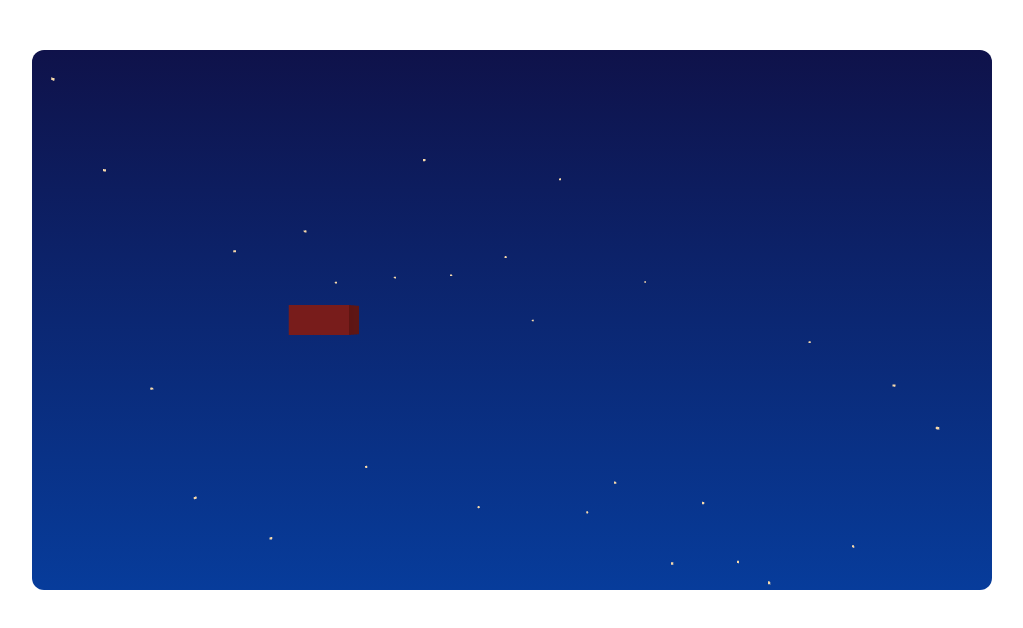
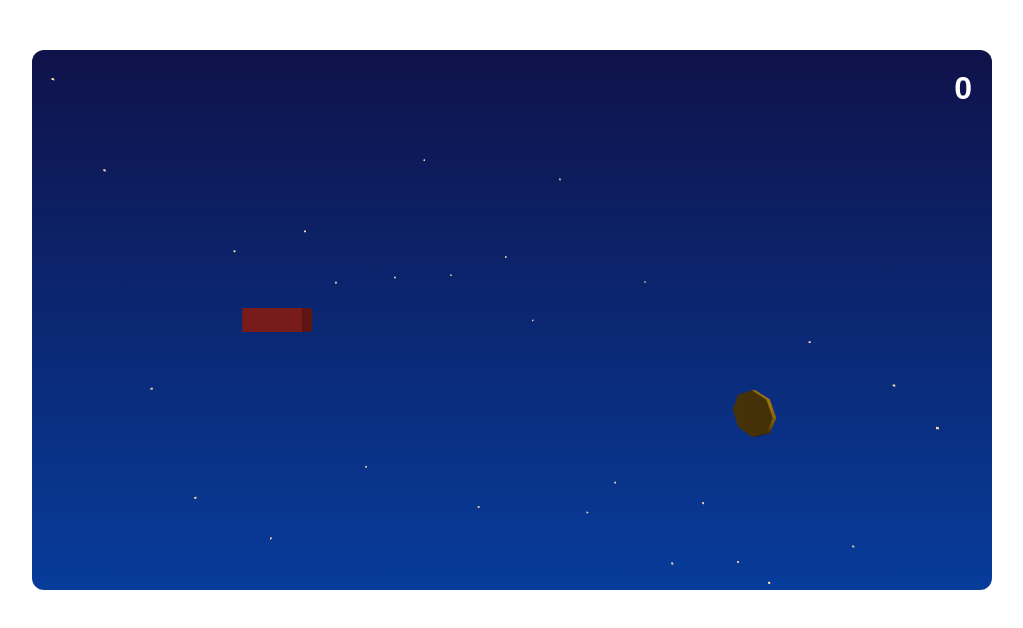
Before and after one commit to tommwrobel/cargame, a plain HTML site: page index.html in a window 1280 px wide. Shown: the whole page, without its empty margins (128-1151 px from the left). Drawn offline with nearby package versions, Linux system fonts and the light colour scheme; animation ran at ten frames a second.

Commit message:
Added collisions and coins

```diff
--- a/css/style.css
+++ b/css/style.css
@@ -13,9 +13,19 @@ body {
 }
 
 #universe {
+	position: relative;
 	width: 960px;
 	height: 540px;
 	overflow: hidden;
 	border-radius: 12px;
 	background: linear-gradient(#0f124a, #073c9b);
 }
+
+#points {
+	position: absolute;
+	top: 20px;
+	right: 20px;
+	text-align: right;
+	color: #ffffff;
+	font: bold 24pt Arial,sans-serif;
+}
--- a/index.html
+++ b/index.html
@@ -11,12 +11,11 @@
 
 <body>
 
-    <div id="universe"></div>
+    <div id="universe">
+        <h2 id="points">0</h2>
+    </div>
 
     <script src="js/three.js"></script>
     <script src="js/main.js" type="module"></script>
-    <script src="js/word.js" type="module"></script>
-    <script src="js/sky.js" type="module"></script>
-    <script src="js/car.js" type="module"></script>
 </body>
 </html>
--- a/js/car.js
+++ b/js/car.js
@@ -1,20 +1,17 @@
-import { Center, Colors } from './global.js';
+import { Colors } from './globals.js';
 
 var container = document.getElementById('universe');
 var WIDTH = container.getBoundingClientRect().width;
 var HEIGHT = container.getBoundingClientRect().height;
-var rotationUp = true;
-var rotationLeft = true;
 
 var Car = function() {
 
 	this.mesh = new THREE.Object3D();
 
 	// Create the cabin
-	var geomCockpit = new THREE.BoxGeometry(100, 50, 50, 1, 1, 1);
-	var matCockpit = new THREE.MeshPhongMaterial({color:Colors.red, shading:THREE.FlatShading});
+	var geomCockpit = new THREE.BoxGeometry(25, 10, 10, 1, 1, 1);
+	var matCockpit = new THREE.MeshPhongMaterial({ color:Colors.red, shading: THREE.FlatShading });
 	var cockpit = new THREE.Mesh(geomCockpit, matCockpit);
-	cockpit.castShadow = true;
 	cockpit.receiveShadow = true;
 	this.mesh.add(cockpit);
 };
@@ -23,54 +20,34 @@ export var car;
 
 export function createCar(scene){
 	car = new Car(Colors);
-	car.mesh.scale.set( .25, .25, .25);
-	car.mesh.position.y = Center.y;
-	car.mesh.position.x = -80;
+    car.mesh.position.x -= 100;
 	scene.add(car.mesh);
 }
 
-export function animateCar() {
-    car.mesh.rotate.z += .01
-}
-
 var mousePos = {
-    x: Center.x,
-    y: Center.y
+    x: 0,
+    y: 0
 };
 
 export function updateCar(){
 	var targetY = mousePos.y;
 
     // Move the car at each frame by adding a fraction of the remaining distance
-	car.mesh.position.y += (targetY - car.mesh.position.y)*0.1;
+	car.mesh.position.y += (targetY - car.mesh.position.y) * 0.1;
 
 	//Rotate the car proportionally to the remaining distance
 	car.mesh.rotation.z = (targetY - car.mesh.position.y) * 0.0128;
-	car.mesh.rotation.x = (car.mesh.position.y-targetY) * 0.0064;
-}
-
-
-function normalize(v,vmin,vmax,tmin, tmax){
-	var nv = Math.max(Math.min(v,vmax), vmin);
-	var dv = vmax-vmin;
-	var pc = (nv-vmin)/dv;
-	var dt = tmax-tmin;
-	var tv = tmin + (pc*dt);
-	return tv;
+	car.mesh.rotation.x = (car.mesh.position.y - targetY) * 0.0064;
 }
 
 export function handleMouseClick(event) {
+    let clickHeightPercentage = ((event.offsetY) / HEIGHT) * 100;
 
-    let clickHeightPercentage = ((event.offsetY) / HEIGHT) * 100;
-    let carHeightPercentage = ((car.mesh.position.y - 180) / 180) * -100;
-
-    console.log(carHeightPercentage);
-
-    if (clickHeightPercentage < carHeightPercentage && car.mesh.position.y < Center.y + 60) {
-        mousePos.y += 30;
+    if (clickHeightPercentage <= 50 && car.mesh.position.y <  40) {
+        mousePos.y += 40;
     }
 
-    if (clickHeightPercentage > carHeightPercentage && car.mesh.position.y > Center.y - 60) {
-        mousePos.y -= 30;
+    if (clickHeightPercentage > 50 && car.mesh.position.y > -40) {
+        mousePos.y -= 40;
     };
 }
--- /dev/null
+++ b/js/collision.js
@@ -0,0 +1,14 @@
+export function checkCollision(obj1, obj2, scene) {
+
+    if ((obj1.mesh.position.x - obj2.mesh.position.x) < -14 &&
+        (obj1.mesh.position.x - obj2.mesh.position.x) > -16 &&
+        (obj1.mesh.position.y - obj2.mesh.position.y) < 5 &&
+        (obj1.mesh.position.y - obj2.mesh.position.y) > -5) {
+        console.log(obj1.mesh.position.x - obj2.mesh.position.x);
+        console.log(obj1.mesh.position.y - obj2.mesh.position.y);
+        scene.remove(obj2.mesh);
+        obj2 = null;
+        return true;
+    }
+    return false;
+}
--- a/js/global.js
+++ /dev/null
@@ -1,14 +0,0 @@
-export var Colors = {
-	red:0xd83131,
-	white:0xd8d0d1,
-	brown:0x59332e,
-	pink:0xF5986E,
-	brownDark:0x23190f,
-	blue:0x68c3c0,
-};
-
-export var Center = {
-	x: 0,
-	y: 100,
-	z: 200
-}
--- /dev/null
+++ b/js/globals.js
@@ -0,0 +1,32 @@
+export const Colors = {
+	red:0xd83131,
+	white:0xd8d0d1,
+	brown:0x59332e,
+	yellow: 0xe8ac0c,
+	pink:0xF5986E,
+	brownDark:0x23190f,
+	blue:0x68c3c0,
+};
+
+export var speed = 2;
+export var Dimensions = getDimensions();
+export var aspectRatio = Dimensions.width / Dimensions.height;
+export var Edges = getEdges();
+
+export function getRandomInt(min, max) {
+	min = Math.ceil(min);
+	max = Math.floor(max);
+	return Math.floor(Math.random() * (max - min)) + min;
+  }
+
+function getDimensions() {
+	let width = document.getElementById('universe').getBoundingClientRect().width;
+	let height = document.getElementById('universe').getBoundingClientRect().height;
+	return { width, height };
+}
+
+function getEdges() {
+	let topY = Math.tan(Math.PI / 6) * 200;
+	let rightX = topY * aspectRatio;
+	return { rightX, topY }
+}
--- a/js/main.js
+++ b/js/main.js
@@ -1,8 +1,10 @@
 
-import { createScene, scene, renderer, camera, WIDTH, HEIGHT, container} from './word.js';
+import { createScene, scene, camera, container, renderer } from './word.js';
 import { createLights } from './lights.js';
 import { createSky, sky } from './sky.js';
 import { createCar, updateCar, handleMouseClick, car } from './car.js';
+import { createObject, updateObject, object } from './object.js';
+import { checkCollision } from './collision.js';
 
 window.addEventListener('load', init, false);
 
@@ -16,7 +18,7 @@ function init() {
 	// add the objects
 	createSky(scene);
 	createCar(scene);
-	// createSky();
+    createObject(scene);
 
     //add the listener
 	container.addEventListener('click', handleMouseClick, false);
@@ -30,6 +32,12 @@ function loop() {
 
     // update the car on each frame
 	updateCar();
+    updateObject(scene);
+
+    if (checkCollision(car, object, scene)) {
+        document.getElementById('points').innerHTML = parseInt(document.getElementById('points').innerHTML) + 10;
+        console.log("KOLIZJA!");
+    }
 
 	requestAnimationFrame(loop);
 	renderer.render(scene, camera);
--- /dev/null
+++ b/js/object.js
@@ -0,0 +1,34 @@
+import { Colors, Dimensions, Edges, getRandomInt, speed } from './globals.js';
+
+var Object = function() {
+    this.mesh = new THREE.Object3D();
+
+	// Create the cabin
+	var geomCockpit = new THREE.CylinderGeometry(10, 10, 2, 8);
+	var matCockpit = new THREE.MeshPhongMaterial({ color:Colors.yellow, shading:THREE.FlatShading });
+	var cockpit = new THREE.Mesh(geomCockpit, matCockpit);
+	cockpit.castShadow = true;
+	cockpit.receiveShadow = true;
+	this.mesh.add(cockpit);
+}
+
+export var object;
+
+export function createObject(scene) {
+	object = new Object();
+
+    object.mesh.position.y = getRandomInt(-2, 2) * 40;
+    object.mesh.position.x = Edges.rightX;
+    object.mesh.rotation.x = Math.PI / 2;
+
+	scene.add(object.mesh);
+}
+
+export function updateObject(scene) {
+    object.mesh.position.x -= speed;
+    object.mesh.rotation.z -= .1;
+    if (object.mesh.position.x < -Edges.rightX) {
+        scene.remove( object.mesh );
+        createObject(scene);
+    }
+}
--- a/js/sky.js
+++ b/js/sky.js
@@ -1,4 +1,4 @@
-import { Colors, Center } from './global.js';
+import { Colors } from './globals.js';
 
 export var sky;
 
@@ -16,7 +16,7 @@ var Sky = function(){
     // star generator
     for(let i = 0; i < this.numberOfStars; i++) {
 
-        let geom = new THREE.BoxGeometry(8, 8, 8);
+        let geom = new THREE.PlaneGeometry(8, 8);
 	    let mat = new THREE.MeshPhongMaterial({ color: Colors.white });
 
         let star = new THREE.Mesh(geom, mat);
@@ -33,10 +33,11 @@ var Sky = function(){
 
         skyElement.position.set(
             Math.cos(a)*h,
-            Center.y - 1200 + Math.random() * 2400,
+            -1200 + Math.random() * 2400,
             Math.sin(a)*h
         );
 
+        skyElement.lookAt(0 ,0 ,0);
         this.mesh.add(skyElement);
     });
 }
--- a/js/word.js
+++ b/js/word.js
@@ -1,18 +1,10 @@
-import { Center } from './global.js';
+import { Dimensions, aspectRatio } from './globals.js';
 
 export var
-	scene, camera, fieldOfView, aspectRatio,
-	nearPlane, farPlane, HEIGHT, WIDTH, renderer, container;
+	scene, camera, fieldOfView,
+	nearPlane, farPlane, renderer, container;
 
 export function createScene() {
-	// Get the width and the height of the screen,
-	// use them to set up the aspect ratio of the camera
-	// and the size of the renderer.
-	container = document.getElementById('universe');
-	WIDTH = container.getBoundingClientRect().width;
-	HEIGHT = container.getBoundingClientRect().height;
-	console.log(WIDTH, HEIGHT);
-
 	// Create the scene
 	scene = new THREE.Scene();
 
@@ -21,7 +13,6 @@ export function createScene() {
 	scene.fog = new THREE.Fog(0xf7d9aa, 100, 950);
 
 	// Create the camera
-	aspectRatio = WIDTH / HEIGHT;
 	fieldOfView = 60;
 	nearPlane = 1;
 	farPlane = 10000;
@@ -33,9 +24,9 @@ export function createScene() {
 		);
 
 	// Set the position of the camera
-	camera.position.x = Center.x;
-	camera.position.z = Center.z;
-	camera.position.y = Center.y;
+	camera.position.x = 0;
+	camera.position.y = 0;
+	camera.position.z = 200;
 
 	// Create the renderer
 	renderer = new THREE.WebGLRenderer({
@@ -50,12 +41,13 @@ export function createScene() {
 
 	// Define the size of the renderer; in this case,
 	// it will fill the entire screen
-	renderer.setSize(WIDTH, HEIGHT);
+	renderer.setSize(Dimensions.width, Dimensions.height);
 
 	// Enable shadow rendering
 	renderer.shadowMap.enabled = true;
 
 	// Add the DOM element of the renderer to the
 	// container we created in the HTML
+	container = document.getElementById('universe');
 	container.appendChild(renderer.domElement);
 }
```
